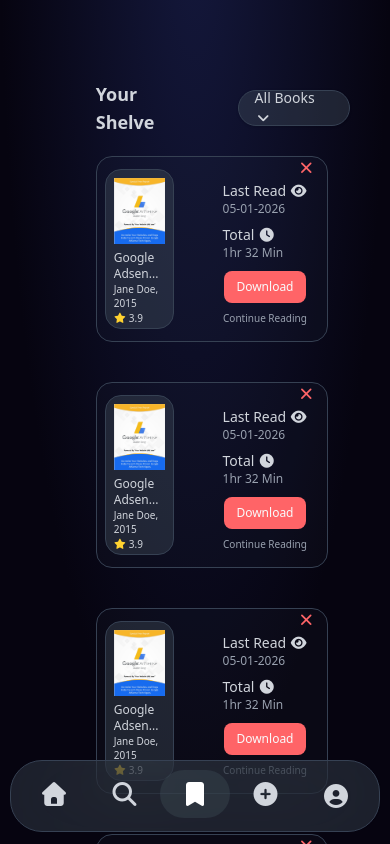
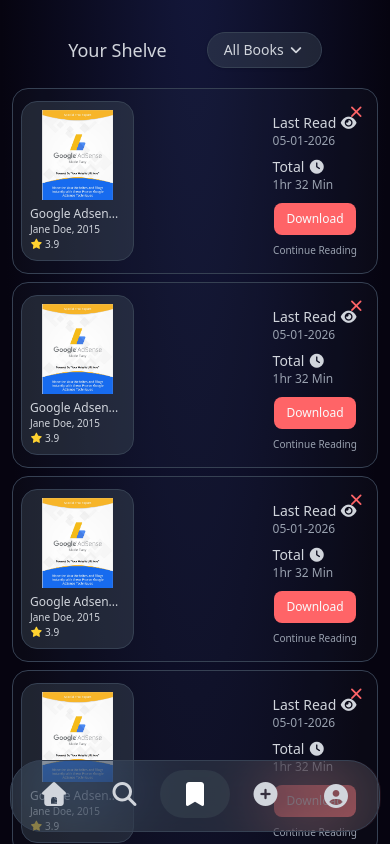
Before and after one commit to zimcodes1/E-Library, a React (Vite) app in the folder client/: page /myshelve in a window 390 px wide. Shown: the top 844 px of the page. Built offline with nearby package versions, Linux system fonts and the light colour scheme.

Commit message:
feat: make shelve page responsive for small screen devices

```diff
--- a/client/src/components/ShelveItem.tsx
+++ b/client/src/components/ShelveItem.tsx
@@ -2,10 +2,10 @@
 
 const ShelveItem = () => {
     return (
-        <div className="flex justify-between items-center 2/10 h-fit p-2 rounded-2xl bg-[#4857600f] border border-gray-700">
+        <div className="flex justify-between items-center h-fit max-sm:w-full p-2 rounded-2xl bg-[#4857600f] border border-gray-700">
             <BookItem bookImage="/images/books/google_adsense.png" bookDetails={{ title: 'Google Adsense explained', author: 'Jane Doe', year: 2015, rating: 3.9 }}></BookItem>
             <span className="flex w-27 h-40 flex-col items-center justify-between text-gray-400 relative">
-                <i className="fa fa-close text-red-400 absolute -top-2 right-1 cursor-pointer"></i>
+                <i className="fa fa-close text-red-400 absolute -top-2 max-sm:top-1 right-1 cursor-pointer"></i>
                 <span>
                     <p className="text-sm text-gray-300 mt-3">Last Read <i className="fa fa-eye"></i></p>
                     <p className="text-xs">05-01-2026</p>
--- a/client/src/pages/Shelve.tsx
+++ b/client/src/pages/Shelve.tsx
@@ -7,22 +7,22 @@
 const Shelve = () => {
     useEffect(()=>{document.title = 'Your Shelve | Libronet'}, [])
     return (
-        <div className="w-full flex justify-end items-center bgImage min-h-screen pb-10">
+        <div className="w-full flex justify-end items-center bgImage min-h-screen pb-10 max-sm:pb-25">
             {/* Side Navigation Menu */}
             <SideMenu />
-            <div className="w-6/7 h-screen flex flex-col px-10 pt-5 relative">
+            <div className="w-6/7 max-sm:w-full min-h-screen flex flex-col px-10 max-sm:px-3 pt-5 relative">
                 {/* Topbar component for Search Feature, Language Switch ... */}
                 <TopBar />
                 {/* Main Contents */}
-                <div className="w-full h-full flex mt-15 flex-col">
-                    <span className="flex justify-start items-center">
-                        <h2 className="text-lg font-semibold text-gray-300">Your Shelve</h2>
+                <div className="w-full h-full flex mt-15 max-sm:mt-3 flex-col">
+                    <span className="flex justify-start max-sm:justify-center items-center">
+                        <h2 className="text-lg max-sm:font-normal font-semibold text-gray-300">Your Shelve</h2>
                         <span className="flex h-9 min-w-25 px-2 ml-10 rounded-4xl bg-[#4857605a] justify-center items-center border border-gray-700 shadow cursor-pointer">
                             <CustomSelect defaultValue="All Books" options={[{value:'Favourites', label:'Favourites'}, {value:'Bookmarks', label:'Bookmark'},{value:'Downloads'}]}></CustomSelect>
                         </span>
                     </span>
                     {/* Shelve Container */}
-                    <div className="w-full h-fit flex justify-start items-center flex-wrap mt-5 text-sm gap-10">
+                    <div className="w-full h-fit flex justify-start items-center flex-wrap max-sm:flex-col mt-5 text-sm gap-10 max-sm:gap-2">
                         <ShelveItem></ShelveItem>
                         <ShelveItem></ShelveItem>
                         <ShelveItem></ShelveItem>
```
